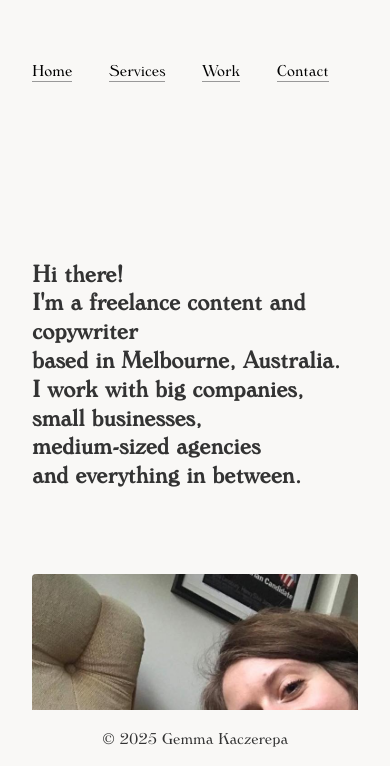
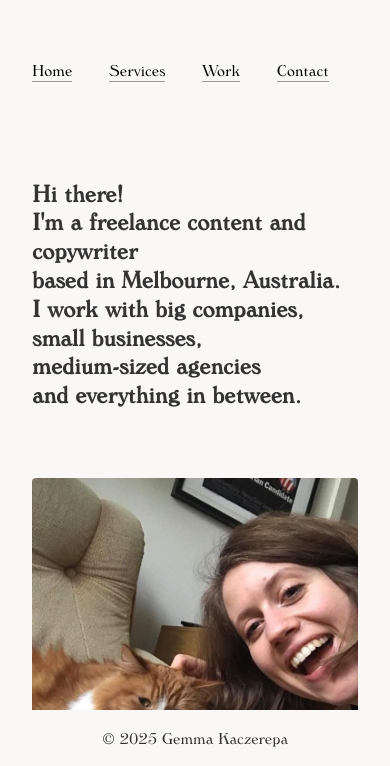
Before and after one commit to TimothyQuill/GemmaKaczerepa.github.io, a plain HTML site: page index.html in a window 390 px wide. Shown: the part 76-842 px from the top of the page. Drawn offline with Linux system fonts and the light colour scheme.

Commit message:
Small fix to index page in mobile.

```diff
--- a/styles.css
+++ b/styles.css
@@ -239,6 +239,15 @@ footer {
 
 /* === RESPONSIVE === */
 @media (max-width: 768px) {
+
+ .chunk {
+    flex: 1;
+    max-width: 600px;
+    margin-top: 0em;
+    padding-top: 0em;
+    padding-bottom: 0rem;
+  }
+
   header {
     padding: 0 1rem;
   }
```
